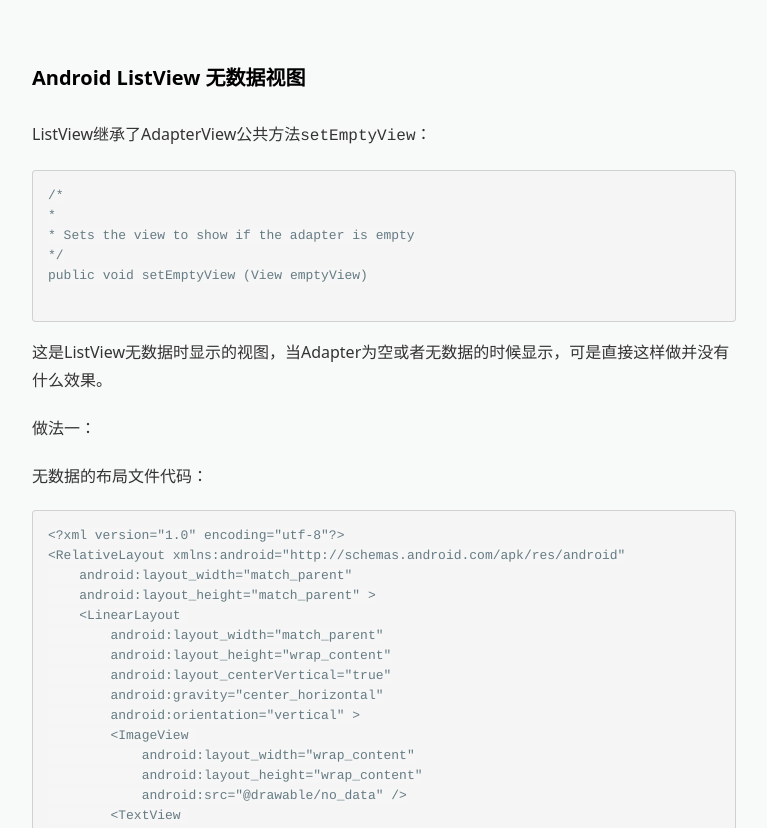
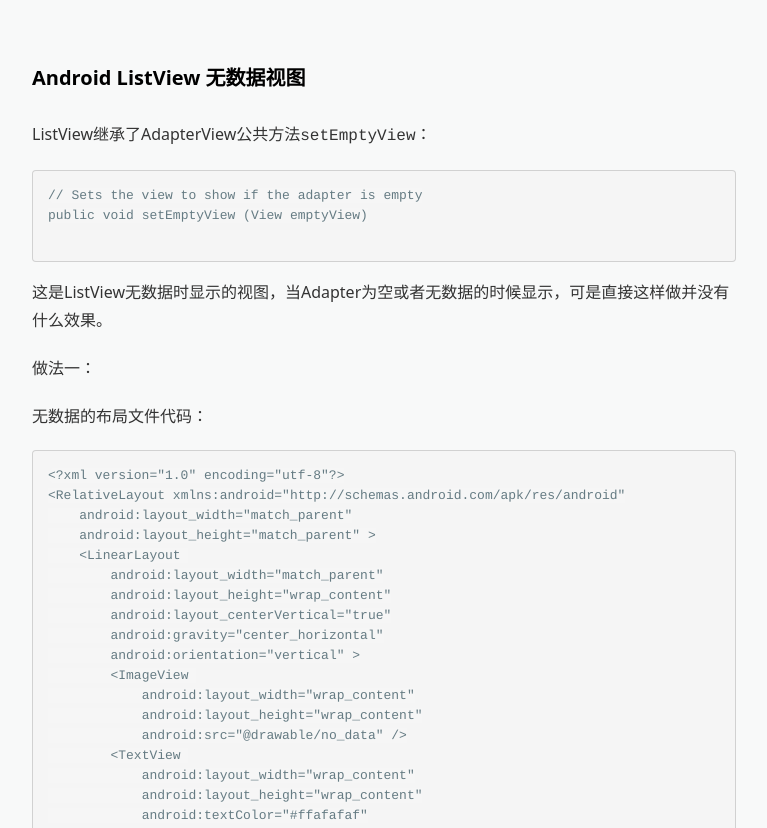
Before and after one commit to zhangyuanxin/blog-jekyll, a Jekyll site: the page built from _posts/2017-01-11-Android-ListView.md, in a window 1280 px wide and 900 px high, scrolled down 348 px, cut to the strip 72-900 px from the top of the window. Shown: the whole strip, without its empty margins (256-1023 px from the left). Built offline with Jekyll 4.4.1, drawn with Linux system fonts in a browser that asks for light colours; nearby versions of some CDN libraries; comment, search, counter and statistics services are not loaded; a style sheet for code colours, icons or effects is not loaded.

````diff
--- a/_posts/2017-01-11-Android-ListView.md
+++ b/_posts/2017-01-11-Android-ListView.md
@@ -17,11 +17,9 @@ image-sm: https://unsplash.it/500/300?image=163
 
 ListView继承了AdapterView公共方法`setEmptyView`：
 
+
 ```java
-/*
-*
-* Sets the view to show if the adapter is empty
-*/
+// Sets the view to show if the adapter is empty
 public void setEmptyView (View emptyView)
 
 ```
@@ -122,8 +120,6 @@ protected void onCreate(Bundle savedInstanceState) {
 }
 ```
 
-
-
 有数据时相当于如下操作：
 ```java
 listView.setVisibility(View.VISIBLE);
````
